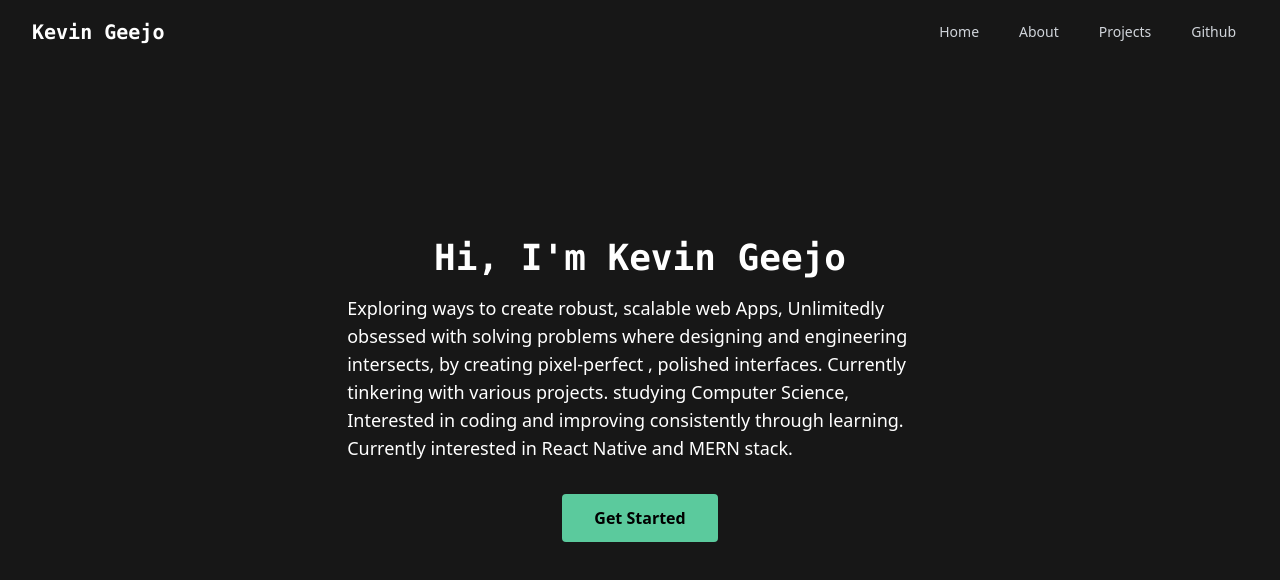
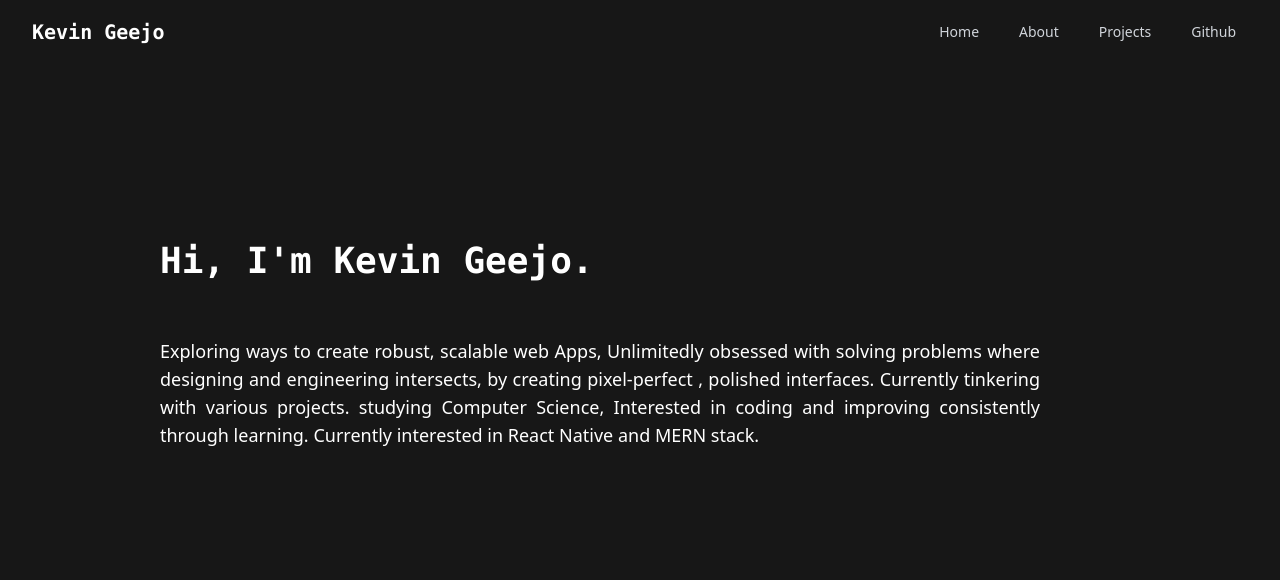
Before and after one commit to KevinGeejo/Portfolio_React, a React (Create React App) app: page / in a window 1280 px wide. Shown: the top 580 px of the page. Built offline with nearby package versions, Linux system fonts and the light colour scheme.

Commit message:
Refactor Hero and Navbar components

```diff
--- a/src/components/Hero.jsx
+++ b/src/components/Hero.jsx
@@ -2,14 +2,17 @@ import React from 'react';
 
 const Hero = () => {
     return (
-        <div className="container mx-auto max-w-5xl px-6 my-4">
-            <div className="bg-[#171717] text-white py-20 flex justify-center items-center">
-                <div className="flex flex-col items-center text-center">
-                    <h1 className="text-4xl font-bold mb-4 pt-[8%]  font-mono">Hi, I'm Kevin Geejo</h1>
-                    <p className="text-lg mb-8 mx-[20%] text-left">Exploring ways to create robust, scalable web Apps, Unlimitedly obsessed with solving problems where designing and engineering intersects, by creating pixel-perfect , polished interfaces. Currently tinkering with various projects. studying Computer Science, Interested in coding and improving consistently through learning. Currently interested in React Native and MERN stack.</p>
-                    <button className="bg-[#5bca9d] hover:bg-[#eeeeee] text-black font-bold py-3 px-8 rounded">
+        <div className="container mx-auto max-w-5xl px-8 my-5">
+            <div className="bg-[#171717] text-white py-20 flex justify-left items-left">
+                <div className="flex flex-col items-start text-left"> {/* Modified className */}
+                    <h1 className="text-4xl font-bold mb-4 pt-[8%]  font-mono">Hi, I'm Kevin Geejo. </h1>
+                    <div className='container pr-20'>
+                    <p className="text-lg mb-8 pt-10 text-justify">Exploring ways to create robust, scalable web Apps, Unlimitedly obsessed with solving problems where designing and engineering intersects, by creating pixel-perfect , polished interfaces. Currently tinkering with various projects. studying Computer Science, Interested in coding and improving consistently through learning. Currently interested in React Native and MERN stack.</p>
+
+                    </div>
+                    {/* <button className="bg-[#5bca9d] hover:bg-[#eeeeee] text-black font-bold py-3 px-8 rounded">
                         Get Started
-                    </button>
+                    </button> */}
                 </div>
             </div>
         </div>
--- a/src/components/Navbar.jsx
+++ b/src/components/Navbar.jsx
@@ -21,10 +21,15 @@ const Navbar = () => {
                     </div>
                     <div className="hidden md:flex">
                         <div className="ml-10 flex items-baseline space-x-4">
-                            <a href="#" className="text-gray-300 hover:bg-gray-700 hover:text-white px-3 py-2 rounded-md text-sm font-medium">Home</a>
+                            <a href="#" className="relative overflow-hidden text-gray-300 hover:bg-gray-700 hover:text-white px-3 py-2 rounded-md text-sm font-medium">
+    Home
+    <span className="absolute h-0.5 bg-white bottom-0 left-0 w-0 transition-all duration-500 ease-out dark:from-white dark:to-white"></span>
+</a>
+
+
                             <a href="#" className="text-gray-300 hover:bg-gray-700 hover:text-white px-3 py-2 rounded-md text-sm font-medium">About</a>
                             <a href="#" className="text-gray-300 hover:bg-gray-700 hover:text-white px-3 py-2 rounded-md text-sm font-medium">Projects</a>
-                            <a href="#" className="text-gray-300 hover:bg-gray-700 hover:text-white px-3 py-2 rounded-md text-sm font-medium">Github</a>
+                            <a href="https://github.com/KevinGeejo" target="_blank" rel="noopener noreferrer" className="text-gray-300 hover:bg-gray-700 hover:text-white px-3 py-2 rounded-md text-sm font-medium">Github</a>
                         </div>
                     </div>
                     <div onClick={handleNav} className='block md:hidden'>
```
